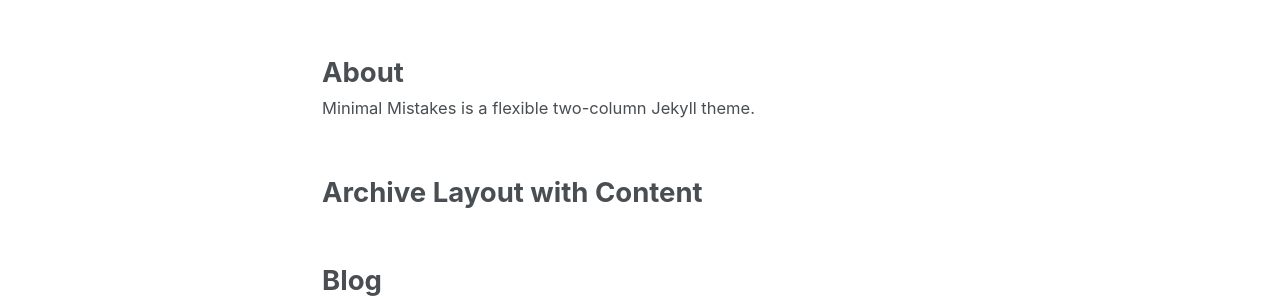
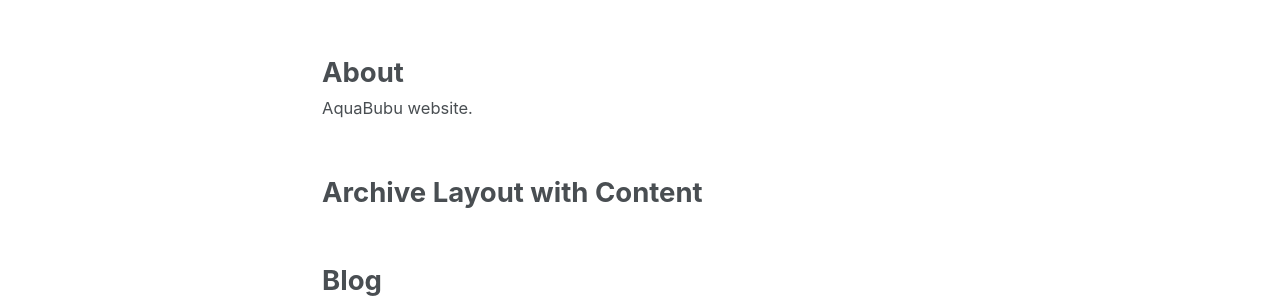
Before and after one commit to aquabubu/home, a Jekyll site: the page built from _pages/page-archive.html, in a window 1280 px wide. Shown: the part 297-595 px from the top of the page. Built offline with Jekyll 4.4.1, drawn with Linux system fonts in a browser that asks for light colours.

Commit message:
up about

```diff
--- a/_pages/about.md
+++ b/_pages/about.md
@@ -3,7 +3,7 @@
 layout: single
 author_profile: true
 permalink: "/about/"
-excerpt: Minimal Mistakes is a flexible two-column Jekyll theme.
+excerpt: AquaBubu website.
 last_modified_at: '2017-10-20 12:43:30 -0400'
 toc: true
 ---
```
